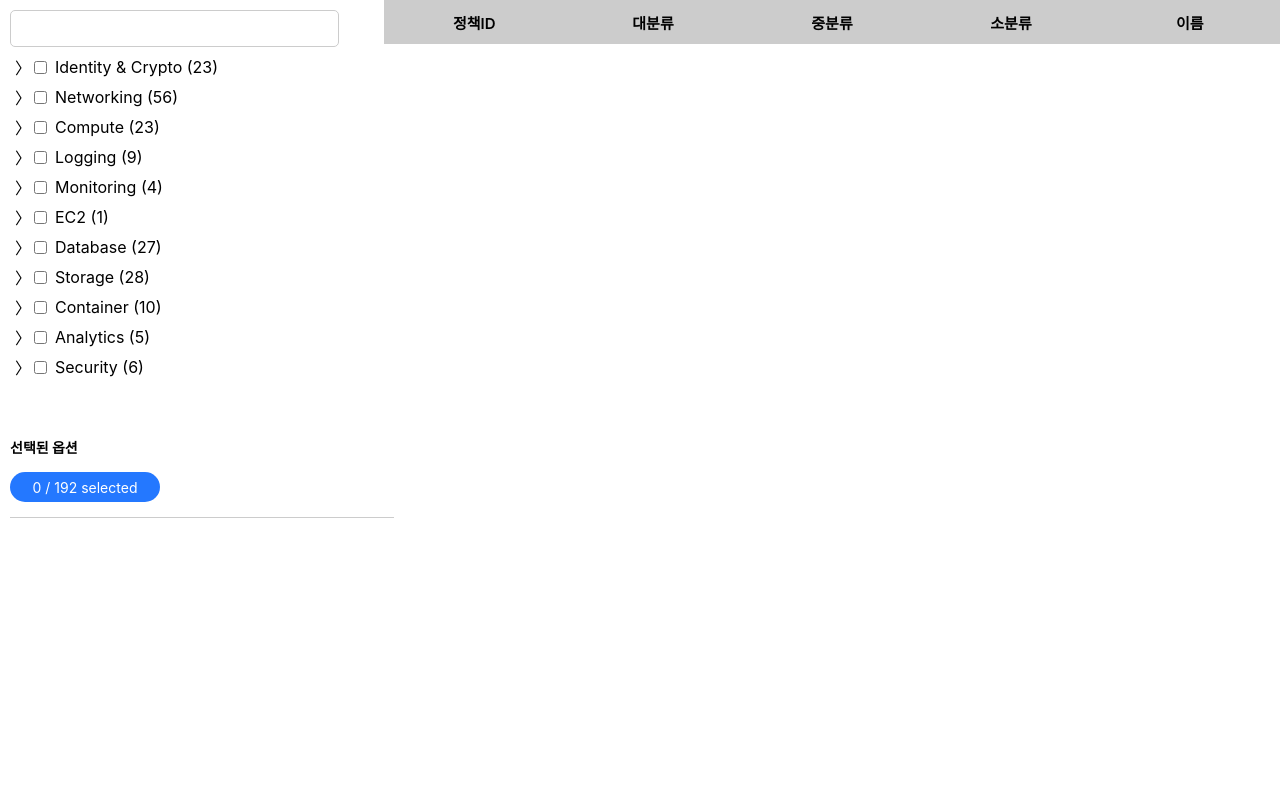
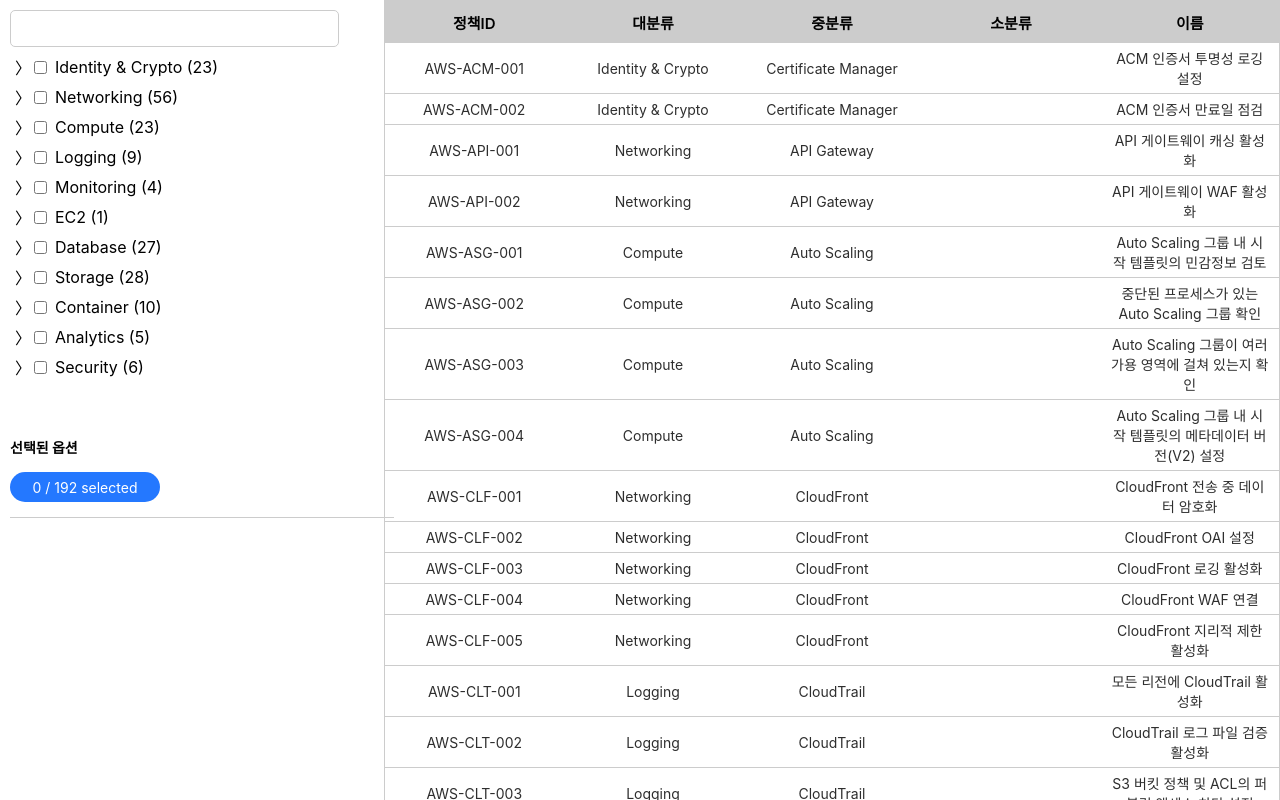
Before and after one commit to heeyoung5454/react-test, a React (Create React App) app: page / in a window 1280 px wide. Shown: the top 800 px of the page. Built offline with nearby package versions, Linux system fonts and the light colour scheme.

Commit message:
[FIX] 테이블 초기 데이터 수정(선택된 값 없을 경우 전체 데이터)

```diff
--- a/src/App.js
+++ b/src/App.js
@@ -36,8 +36,13 @@
       console.error("localStorage 오류");
     }
 
+    // 선택 0개 상태의 전체 데이터 복원
+    if (!checkedPolicyIds.length) {
+      setTableData(testData);
+      return;
+    }
+
     const filtered = testData.filter((item) => checkedPolicyIds.includes(item.policyId));
-
     setTableData(filtered);
   }, []);
 
--- a/src/components/table.css
+++ b/src/components/table.css
@@ -2,7 +2,7 @@
   border-collapse: collapse;
   border: 1px solid #ccc;
   width: 100%;
-  table-layout: fixed
+  table-layout: fixed;
 }
 
 .table-header,
@@ -20,6 +20,7 @@
 }
 
 .table-data {
+  text-align: center;
   color: #2e2e2e;
   padding: 5px 10px;
   min-width: 40px;
```
